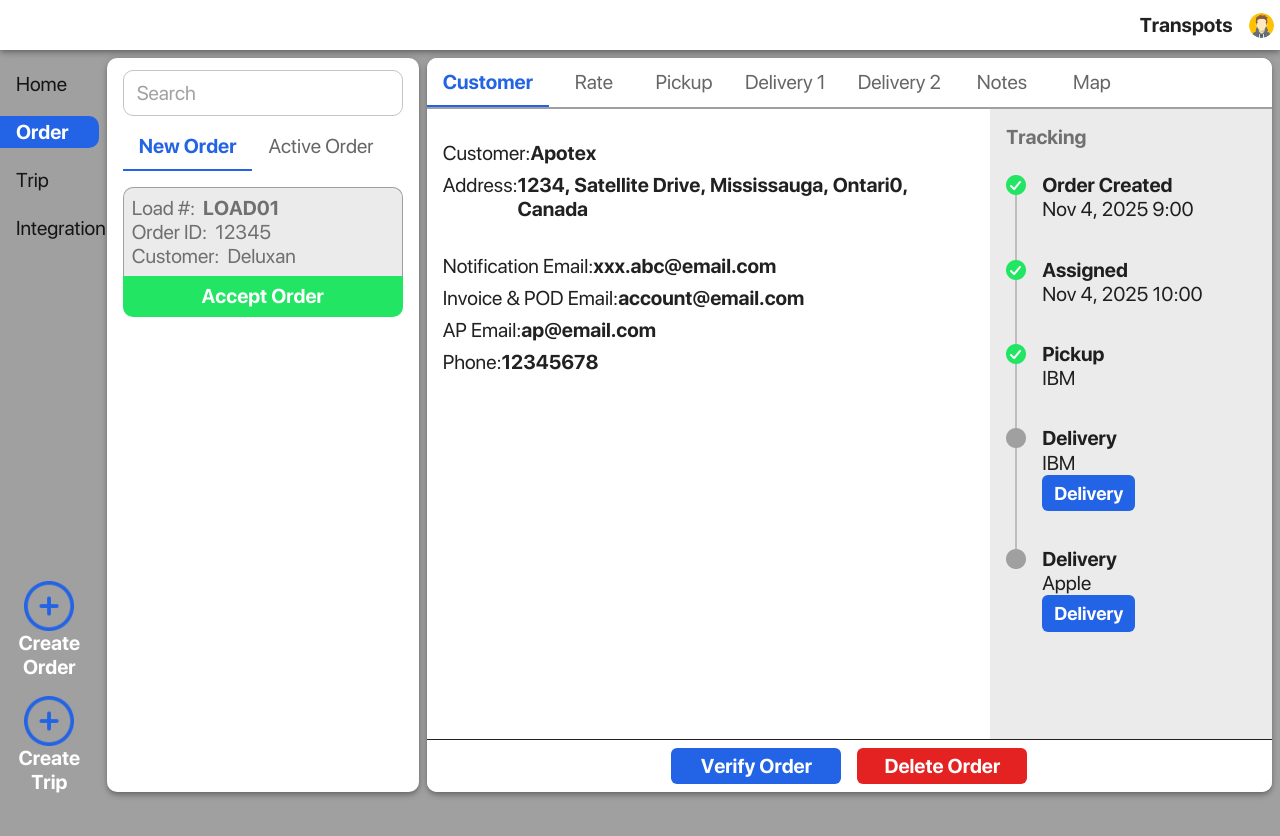
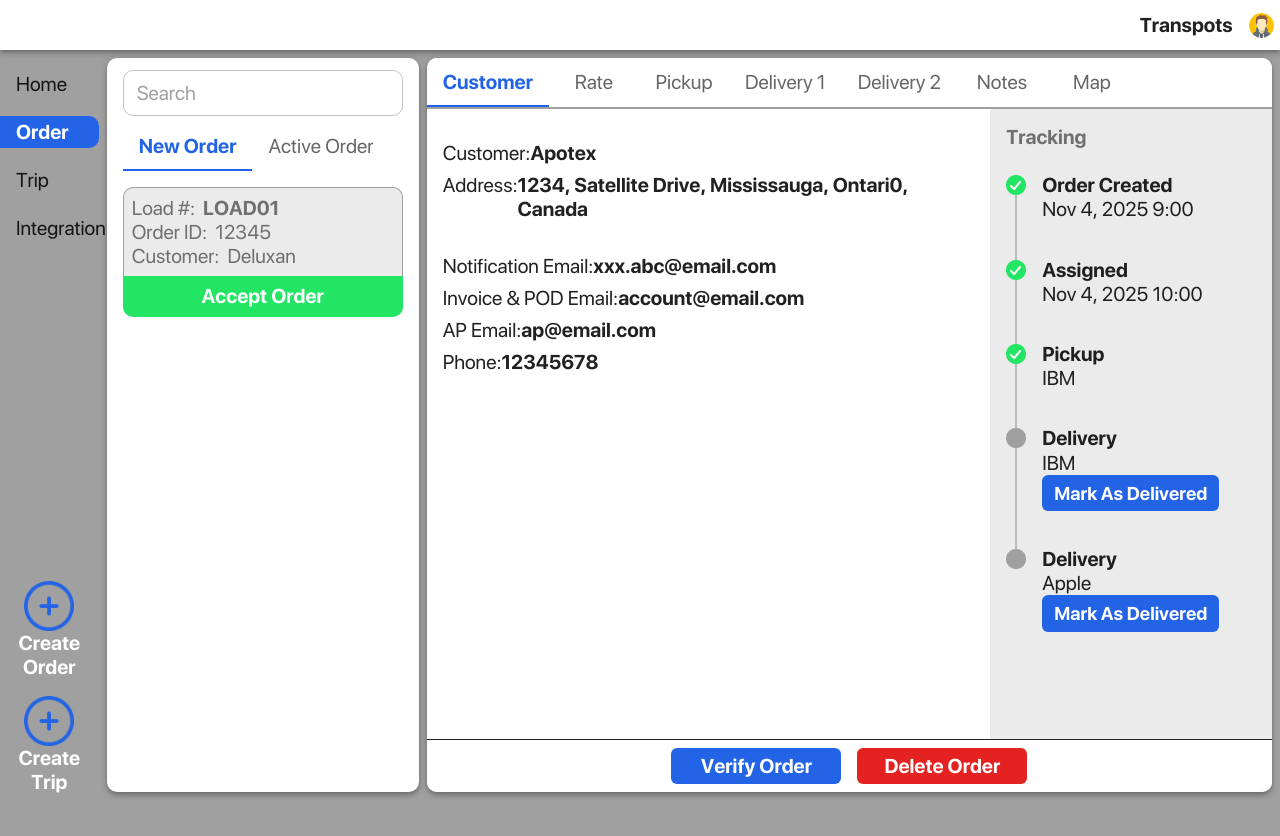
Before and after one commit to deluxanMD/transpots, a React (Create React App) app: page /order in a window 1280 px wide. Shown: the top 836 px of the page. Built offline with nearby package versions, Linux system fonts and the light colour scheme.

Commit message:
Change tracking button text

```diff
--- a/src/components/order-tracking/order-tracking-item/order-tracking-item.component.tsx
+++ b/src/components/order-tracking/order-tracking-item/order-tracking-item.component.tsx
@@ -4,10 +4,11 @@ import {
   TimelineItem,
   TimelineSeparator,
 } from '@mui/lab'
-import { Button, Typography } from '@mui/material'
+import { Typography, useTheme } from '@mui/material'
 import { OrderTracking } from '../../../pages/order/order-details/order-details.constant'
 import CircleGreenRevised from '../../../assets/icons/Circle Green Revised.png'
 import SolidCircle from '../../../assets/icons/Solid Circle.png'
+import { TrackingButton } from './order-tracking-item.styles'
 
 const OrderTrackingItem = ({
   status,
@@ -16,6 +17,8 @@ const OrderTrackingItem = ({
   done,
   isLast,
 }: OrderTracking) => {
+  const theme = useTheme()
+
   return (
     <TimelineItem>
       <TimelineSeparator>
@@ -35,21 +38,15 @@ const OrderTrackingItem = ({
         <Typography fontWeight={700}>{status}</Typography>
         <Typography>{date}</Typography>
         <Typography>{description}</Typography>
-        {(status === 'Pickup' || status === 'Delivery') && !done && (
-          <Button
-            size="small"
-            sx={{
-              bgcolor: 'primary.main',
-              color: '#fff',
-              px: '12px',
-              py: '6px',
-              borderRadius: '6px',
-              textTransform: 'capitalize',
-              fontWeight: 700,
-            }}
-          >
-            {status}
-          </Button>
+        {status === 'Pickup' && !done && (
+          <TrackingButton size="small" theme={theme}>
+            Mark as Picked up
+          </TrackingButton>
+        )}
+        {status === 'Delivery' && !done && (
+          <TrackingButton size="small" theme={theme}>
+            Mark as Delivered
+          </TrackingButton>
         )}
       </TimelineContent>
     </TimelineItem>
--- /dev/null
+++ b/src/components/order-tracking/order-tracking-item/order-tracking-item.styles.tsx
@@ -0,0 +1,16 @@
+import { Button } from '@mui/material'
+import styled from 'styled-components'
+
+export const TrackingButton = styled(Button)`
+  && {
+    padding-left: 12px;
+    padding-right: 12px;
+    padding-top: 6px;
+    padding-bottom: 6px;
+    border-radius: 6px;
+    text-transform: capitalize;
+    font-weight: 700;
+    background-color: ${({ theme }) => theme.palette.primary.main};
+    color: ${({ theme }) => theme.palette.common.white};
+  }
+`
```
